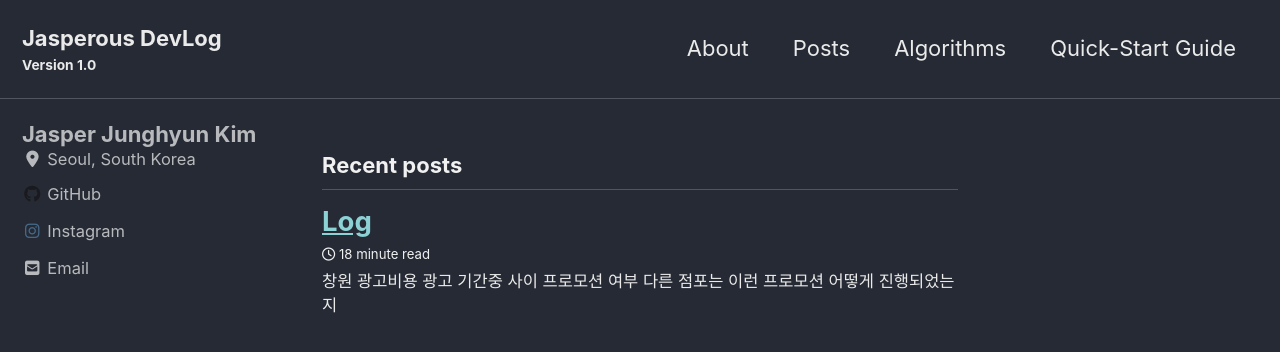
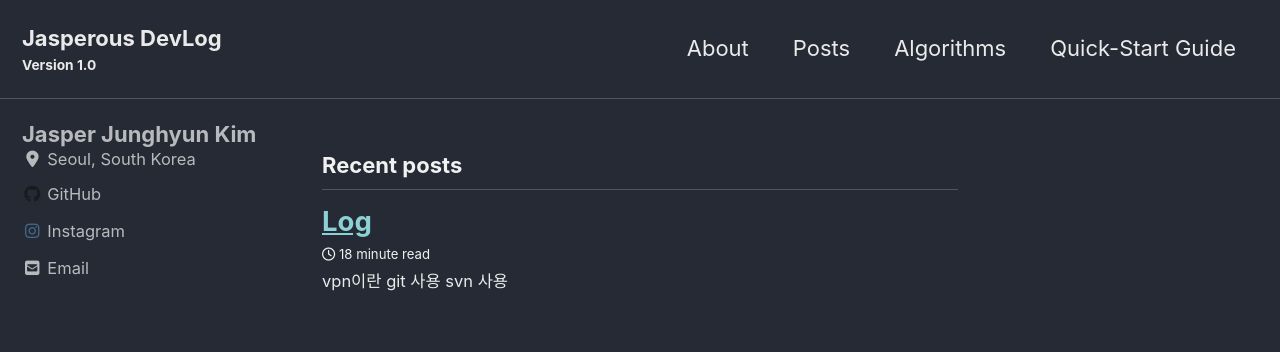
Before and after one commit to jasperous/jasperous.github.io, a Jekyll site: the page built from index.html, in a window 1280 px wide and 900 px high. Shown: the top 352 px of the window. Built offline with Jekyll 4.4.1, drawn with Linux system fonts in a browser that asks for light colours; cached includes are drawn as plain includes; nearby versions of some CDN libraries; the list of posts is cut into pages by our own code.

Commit message:
Update 2019-12-30-first-post.md

```diff
--- a/_posts/2019-12-30-first-post.md
+++ b/_posts/2019-12-30-first-post.md
@@ -3,9 +3,6 @@ layout: post
 title:  "Log"
 ---
 
-창원 광고비용
-광고 기간중 사이 프로모션 여부
-다른 점포는 이런 프로모션 어떻게 진행되었는지
 
 vpn이란
 git 사용
```
